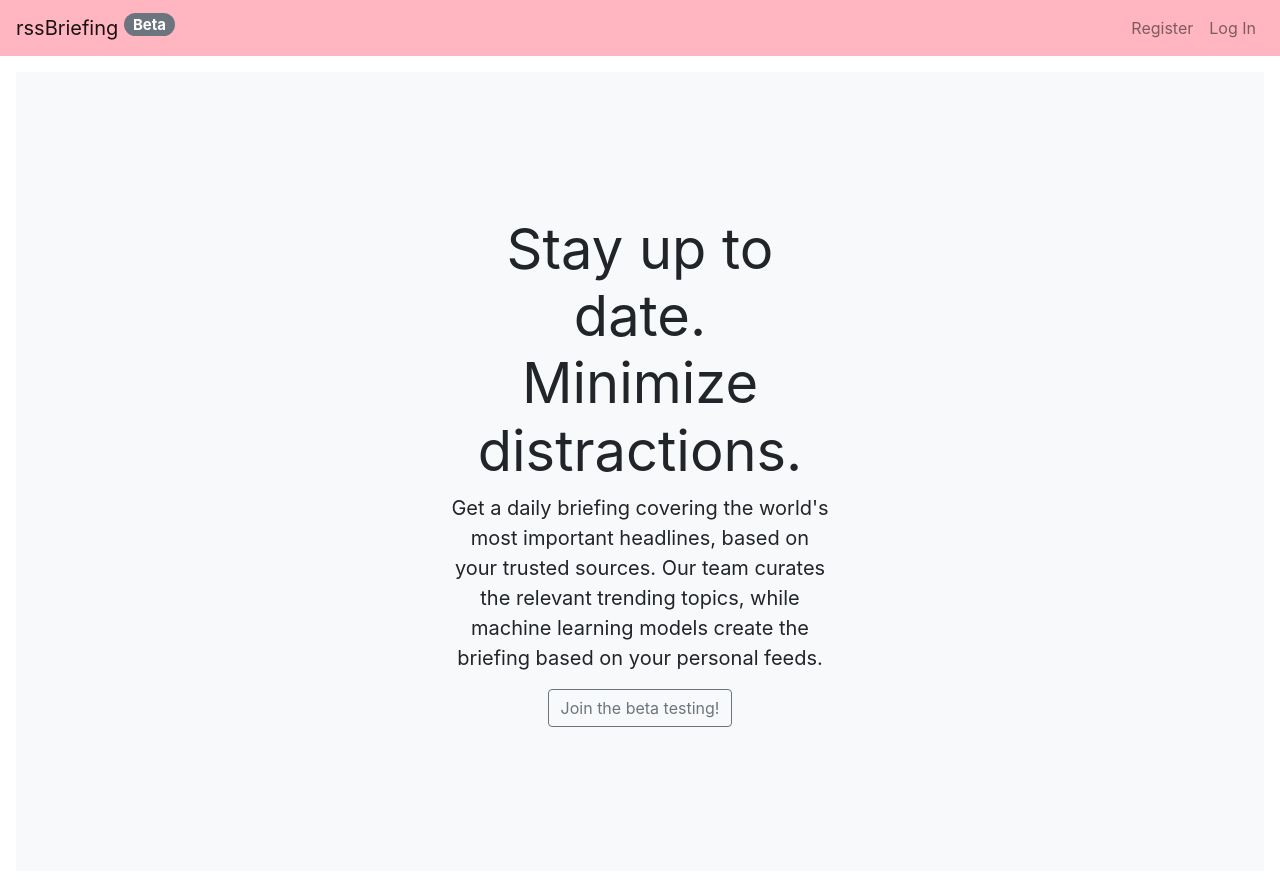
After one commit to grbtm/rssBriefing, a Flask app: page /start in a window 1280 px wide. The commit adds this page. Run offline with Flask 2, Linux system fonts and the light colour scheme; some libraries are stand-ins or nearby versions.

Commit message:
added landing page

```diff
--- a/rssbriefing_package/auth.py
+++ b/rssbriefing_package/auth.py
@@ -14,8 +14,9 @@ bp = Blueprint('auth', __name__, url_prefix='/auth')
 def login_required(view):
     @functools.wraps(view)
     def wrapped_view(**kwargs):
+
         if g.user is None:
-            return redirect(url_for('auth.login'))
+            return redirect(url_for('briefing.landing_page'))
 
         return view(**kwargs)
 
--- a/rssbriefing_package/briefing_view.py
+++ b/rssbriefing_package/briefing_view.py
@@ -24,3 +24,8 @@ def index():
     feeds = get_feedlist_for_dropdown(g.user.id)
 
     return render_template('briefing/index.html', items=items, feeds=feeds, briefing_date=latest_briefing_date)
+
+
+@bp.route('/start')
+def landing_page():
+    return render_template('landing_page/start.html')
--- a/rssbriefing_package/templates/base.html
+++ b/rssbriefing_package/templates/base.html
@@ -1,5 +1,6 @@
 <!DOCTYPE html>
 <html lang="en">
+
 <head>
     <!-- Required meta tags -->
     <meta charset="utf-8">
@@ -11,6 +12,7 @@
 
     <title>{% block title %}{% endblock %} - rssBriefing</title>
 </head>
+
 <body>
 <nav class="navbar navbar-expand-lg navbar-light" style="background-color: #FFB6C1;">
     <a class="navbar-brand" href="{{ url_for('briefing.index') }}">
@@ -70,6 +72,7 @@
         </div>
     </div>
 </section>
+
 <script src="https://code.jquery.com/jquery-3.3.1.slim.min.js"
         integrity="sha384-q8i/X+965DzO0rT7abK41JStQIAqVgRVzpbzo5smXKp4YfRvH+8abtTE1Pi6jizo"
         crossorigin="anonymous"></script>
@@ -79,5 +82,7 @@
 <script src="https://stackpath.bootstrapcdn.com/bootstrap/4.3.1/js/bootstrap.min.js"
         integrity="sha384-JjSmVgyd0p3pXB1rRibZUAYoIIy6OrQ6VrjIEaFf/nJGzIxFDsf4x0xIM+B07jRM"
         crossorigin="anonymous"></script>
+
 </body>
+
 </html>
--- a/rssbriefing_package/templates/briefing/index.html
+++ b/rssbriefing_package/templates/briefing/index.html
@@ -17,6 +17,7 @@
     </a>
 </li>
 {% endblock %}
+
 {% block title %}Briefing{% endblock %}
 
 {% block content %}
--- /dev/null
+++ b/rssbriefing_package/templates/header.html
@@ -0,0 +1,31 @@
+<nav class="navbar navbar-expand-lg navbar-light" style="background-color: #FFB6C1;">
+
+    <a class="navbar-brand" href="{{ url_for('briefing.index') }}">
+        rssBriefing <span class="badge badge-pill badge-secondary" style="vertical-align: top">Beta</span>
+    </a>
+
+    <button class="navbar-toggler" type="button" data-toggle="collapse" data-target="#navbarSupportedContent"
+            aria-controls="navbarSupportedContent" aria-expanded="false" aria-label="Toggle navigation">
+        <span class="navbar-toggler-icon"></span>
+    </button>
+
+    <div class="collapse navbar-collapse" id="navbarSupportedContent">
+
+        <ul class="navbar-nav">
+            {% block header %}{% endblock %}
+        </ul>
+
+        <ul class="navbar-nav ml-auto">
+
+            <li class="nav-item">
+                <a class="nav-link" href="{{ url_for('auth.register') }}">Register</a>
+            </li>
+            <li class="nav-item">
+                <a class="nav-link" href="{{ url_for('auth.login') }}">Log In</a>
+            </li>
+
+        </ul>
+
+    </div>
+
+</nav>
--- /dev/null
+++ b/rssbriefing_package/templates/landing_page/start.html
@@ -0,0 +1,35 @@
+<!DOCTYPE html>
+<html lang="en">
+
+<head>
+    <!-- Required meta tags -->
+    <meta charset="utf-8">
+    <meta name="viewport" content="width=device-width, initial-scale=1, shrink-to-fit=no">
+
+    <!-- Bootstrap CSS -->
+    <link rel="stylesheet" href="https://stackpath.bootstrapcdn.com/bootstrap/4.3.1/css/bootstrap.min.css"
+          integrity="sha384-ggOyR0iXCbMQv3Xipma34MD+dH/1fQ784/j6cY/iJTQUOhcWr7x9JvoRxT2MZw1T" crossorigin="anonymous">
+
+    <title>Start - rssBriefing</title>
+</head>
+
+<body>
+{% include "header.html" %}
+
+<div class="position-relative overflow-hidden p-3 p-md-5 m-md-3 text-center bg-light">
+    <div class="col-md-5 p-lg-5 mx-auto my-5">
+
+        <h1 class="display-4 font-weight-normal">Stay up to date. Minimize distractions.</h1>
+
+        <p class="lead font-weight-normal">
+            Get a daily briefing covering the world's most important headlines, based on your trusted sources.
+            Our team curates the relevant trending topics, while machine learning models create the briefing
+            based on your personal feeds.
+        </p>
+
+        <a class="btn btn-outline-secondary"
+           href="mailto:beta.testing.rssbriefing@posteo.net?subject=Beta%20testing%20rssBriefing&amp;body=Please%20send%20me%20a%20beta%20testing%20invitation%20code%20for%20rssBriefing.">
+            Join the beta testing!
+        </a>
+    </div>
+</div>
```
